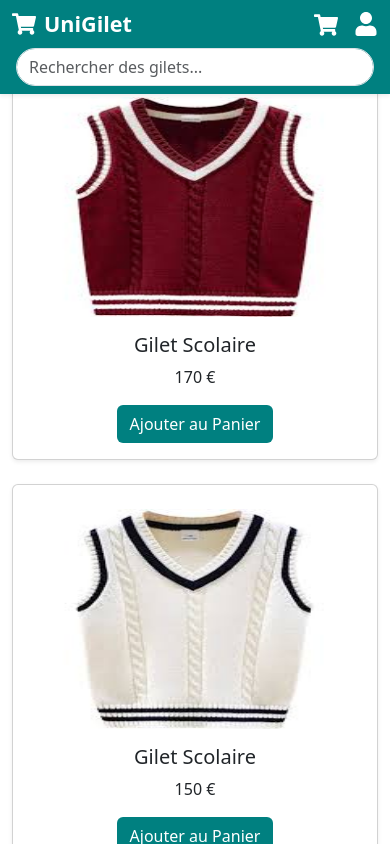
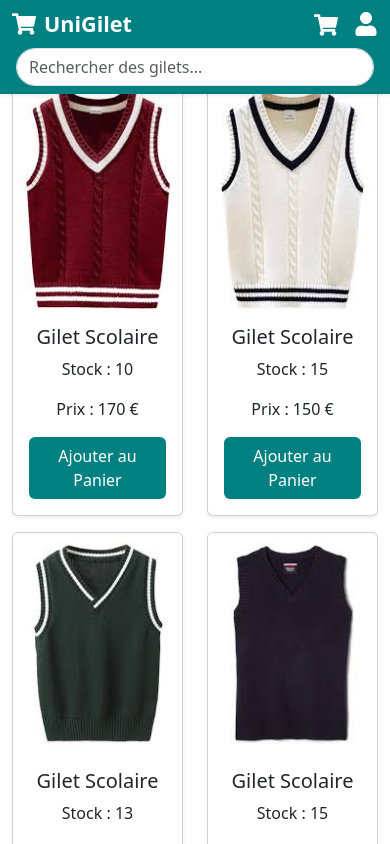
Before and after one commit to Ibrvhima/React_courses, a React (Create React App) app in the folder boutique/: page / in a window 390 px wide. Shown: the top 844 px of the page. Built offline with nearby package versions, Linux system fonts and the light colour scheme.

Commit message:
responsive design

```diff
--- a/boutique/src/App.js
+++ b/boutique/src/App.js
@@ -93,13 +93,11 @@ export default function Menu() {
 
       <div className="container-fluid pt-5 mt-4">
   <div className="row">
-          {/* Colonne Products */}
-          <div className="col-lg-18 col-md-8 col-sm-12">
+    {/* Colonne Produits */}
+    <div className="col-lg-8 col-md-8 col-sm-12">
       <div className="row">
         {produits.map((produit) => (
-                <div key={produit.id} className="col-12 col-sm-6 col-md-4 col-lg-4 mb-4 mt-10">
-                  <Products produit={produit} onAddToPanier={handleAddToPanier} />
-                </div>
+          <Products key={produit.id} produit={produit} onAddToPanier={handleAddToPanier} />
         ))}
       </div>
     </div>
--- a/boutique/src/products.js
+++ b/boutique/src/products.js
@@ -3,24 +3,27 @@ import 'bootstrap/dist/css/bootstrap.min.css';
 
 function Products({ produit, onAddToPanier }) {
   return (
-    <div className="card shadow-sm w-100 h-100 mt">
+    <div className="col-6 col-sm-6 col-md-4 col-lg-3 d-flex">
+      <div className="card shadow-sm w-100 mt-3">
         <img
           src={produit.image}
-        className="card-img-top mt-4"
+          className="card-img-top img-fluid"
           alt={produit.nom}
-        style={{ height: '220px'}}
+          style={{ height: '220px', objectFit: 'cover' }}
         />
         <div className="card-body d-flex flex-column align-items-center text-center">
           <h5 className="card-title">{produit.nom}</h5>
-        <p className="card-text">{produit.prix} €</p>
+          <p className="card-text">Stock : {produit.stock}</p>
+          <p className="card-text">Prix : {produit.prix} €</p>
           <button
-          className="btn bg-teal text-white"
+            className="btn bg-teal text-white mt-auto"
             onClick={() => onAddToPanier(produit)}
           >
             Ajouter au Panier
           </button>
         </div>
       </div>
+    </div>
   );
 }
 
```
Lines whose indentation alone changed are shown as unchanged.
